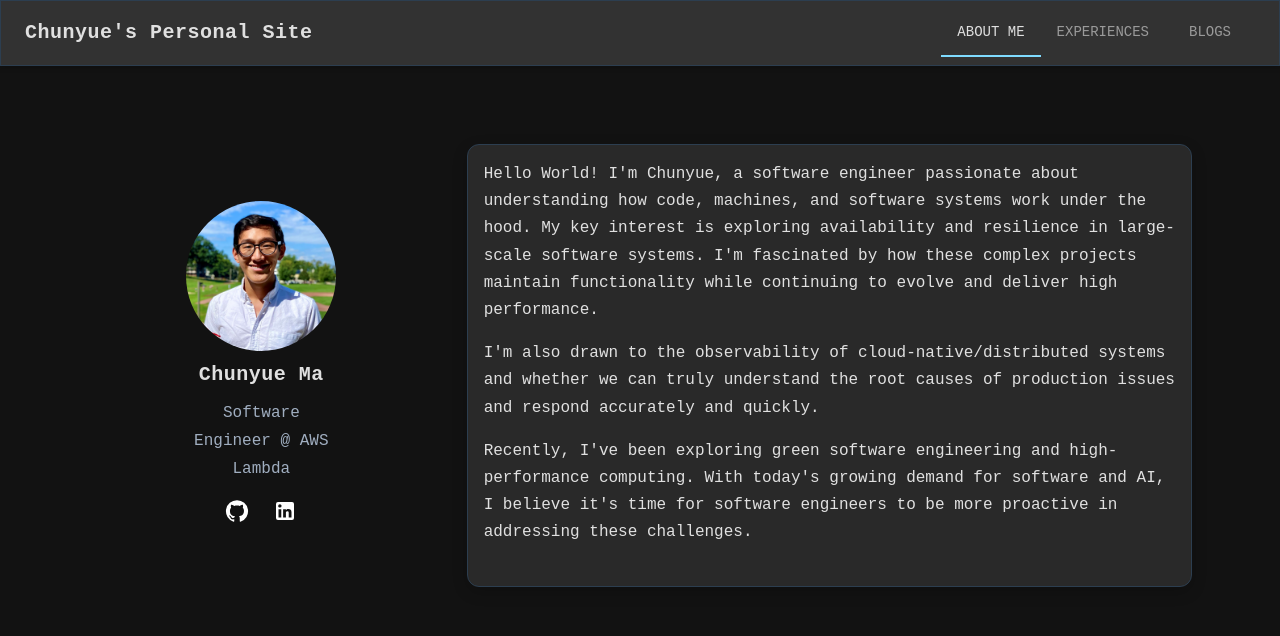
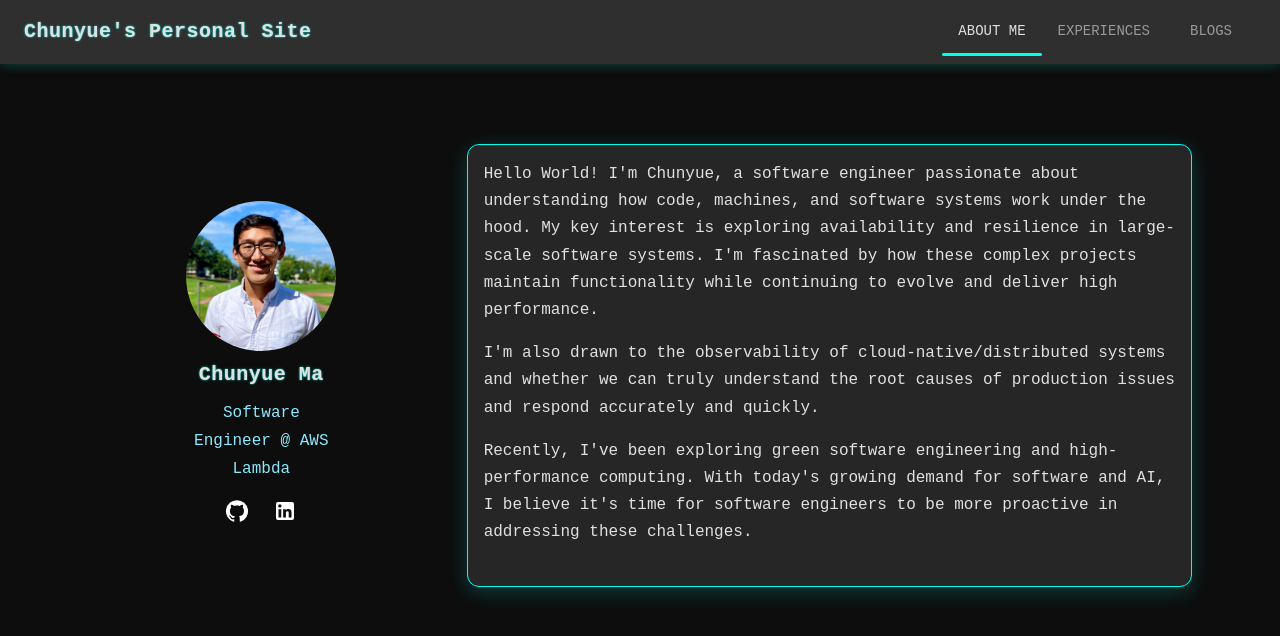
Before and after one commit to chunyuema/chunyuema.github.io, a React (Create React App) app: page / in a window 1280 px wide. Shown: the top 636 px of the page. Built offline with nearby package versions, Linux system fonts and the light colour scheme.

Commit message:
update theme and book keeping

```diff
--- a/src/components/Blogs.tsx
+++ b/src/components/Blogs.tsx
@@ -65,11 +65,11 @@ const BlogPage: React.FC = () => {
   };
 
   return (
-    <Container>
+    <Container sx={{ py: 8 }}>
       <AppBar position="static">
         <Toolbar sx={{ backgroundColor: "#111" }}>
           <Typography variant="h6" sx={{ flexGrow: 1 }}>
-            All Posts
+            What I have been thinking about...
           </Typography>
           <Search>
             <SearchIconWrapper>
--- a/src/components/EmploymentHistory.tsx
+++ b/src/components/EmploymentHistory.tsx
@@ -48,10 +48,6 @@ const EmploymentHistory: React.FC = () => {
 
   return (
     <Container sx={{ py: 8 }}>
-      <Typography variant="h4" mb={6} color="primary">
-        Employment History
-      </Typography>
-
       <Timeline position={isMobile ? "right" : "alternate"}>
         {employmentHistoryData.map((job, index) => (
           <TimelineItem key={index}>
--- a/src/components/Layout.tsx
+++ b/src/components/Layout.tsx
@@ -33,7 +33,11 @@ const Layout: React.FC<LayoutProps> = ({ children }) => {
 
   return (
     <div>
-      <AppBar position="fixed" color="primary" sx={{ borderRadius: 0 }}>
+      <AppBar
+        position="fixed"
+        color="primary"
+        sx={{ borderRadius: 0, border: 0 }}
+      >
         <Toolbar sx={{ display: "flex", justifyContent: "space-between" }}>
           <Typography variant="h6">Chunyue's Personal Site</Typography>
 
--- a/src/theme.tsx
+++ b/src/theme.tsx
@@ -37,28 +37,36 @@ declare module "@mui/material/styles" {
 const theme = createTheme({
   palette: {
     mode: "dark",
-    primary: { main: "#7FDBFF" }, // soft cyan
-    secondary: { main: "#A0AEC0" }, // muted gray-blue
-    background: { default: "#121212", paper: "#1E1E1E" },
-    text: { primary: "#E0E0E0", secondary: "#A0AEC0" },
+    primary: { main: "#00FFEE" }, // neon cyan
+    secondary: { main: "#50FA7B" }, // neon green
+    background: { default: "#0D0D0D", paper: "#1A1A1A" }, // darker, terminal feel
+    text: { primary: "#E0E0E0", secondary: "#8BE9FD" },
   },
   typography: {
     fontFamily: "'JetBrains Mono', monospace",
-    h4: { fontWeight: 700, letterSpacing: "0.5px" },
-    h6: { fontWeight: 700, letterSpacing: "0.5px" },
+    h4: {
+      fontWeight: 700,
+      letterSpacing: "1px",
+      textShadow: "0 0 3px #00FFEE",
+    },
+    h6: {
+      fontWeight: 700,
+      letterSpacing: "0.5px",
+      textShadow: "0 0 2px #00FFEE",
+    },
     body1: { fontSize: "1rem", lineHeight: 1.7 },
     body2: { fontSize: "0.95rem", lineHeight: 1.6 },
-    subtitle1: { color: "#A0AEC0" },
-    subtitle2: { color: "#A0AEC0" },
+    subtitle1: { color: "#50FA7B" },
+    subtitle2: { color: "#8BE9FD" },
   },
   components: {
     MuiPaper: {
       styleOverrides: {
         root: {
           borderRadius: 12,
-          border: "1px solid #2C3E50", // subtle border
-          backgroundColor: "#1E1E1E",
-          boxShadow: "0 5px 15px rgba(0,0,0,0.2)",
+          border: "1px solid #00FFEE",
+          backgroundColor: "#1A1A1A",
+          boxShadow: "0 5px 20px rgba(0,255,238,0.2)",
           transition: "transform 0.2s, box-shadow 0.2s",
         },
       },
@@ -69,10 +77,11 @@ const theme = createTheme({
           textTransform: "none",
           fontFamily: "'JetBrains Mono', monospace",
           borderRadius: 8,
-          border: "1px solid #7FDBFF",
-          color: "#7FDBFF",
+          border: "1px solid #00FFEE",
+          color: "#00FFEE",
           "&:hover": {
-            backgroundColor: "rgba(127,219,255,0.1)",
+            backgroundColor: "rgba(0,255,238,0.1)",
+            boxShadow: "0 0 8px #00FFEE",
           },
         },
       },
@@ -80,15 +89,17 @@ const theme = createTheme({
     MuiAppBar: {
       styleOverrides: {
         root: {
-          backgroundColor: "#1E1E1E",
-          boxShadow: "0 2px 5px rgba(0,0,0,0.2)",
+          backgroundColor: "#1A1A1A",
+          boxShadow: "0 2px 10px rgba(0,255,238,0.2)",
         },
       },
     },
     MuiTabs: {
       styleOverrides: {
         indicator: {
-          backgroundColor: "#7FDBFF",
+          backgroundColor: "#00FFEE",
+          height: 3,
+          borderRadius: 2,
         },
       },
     },
@@ -100,24 +111,24 @@ const theme = createTheme({
         },
         secondary: {
           fontFamily: "'JetBrains Mono', monospace",
-          color: "#A0AEC0",
+          color: "#8BE9FD",
         },
       },
     },
   },
-
   custom: {
     timeline: {
       lineWidth: 4,
-      dotSize: 16,
+      dotSize: 18,
       cardPadding: 3,
       timelineLeft: 80,
       timelineLeftMobile: 40,
-      dotShadow: "0 0 10px rgba(127,219,255,0.3)",
+      dotShadow: "0 0 12px #00FFEE",
       cardHover: {
-        transform: "translateY(-4px)",
-        boxShadow: "0 8px 20px rgba(0,0,0,0.3)",
+        transform: "translateY(-5px)",
+        boxShadow: "0 10px 25px rgba(0,255,238,0.3)",
       },
+      cardMaxWidth: 500,
     },
   },
 });
```
